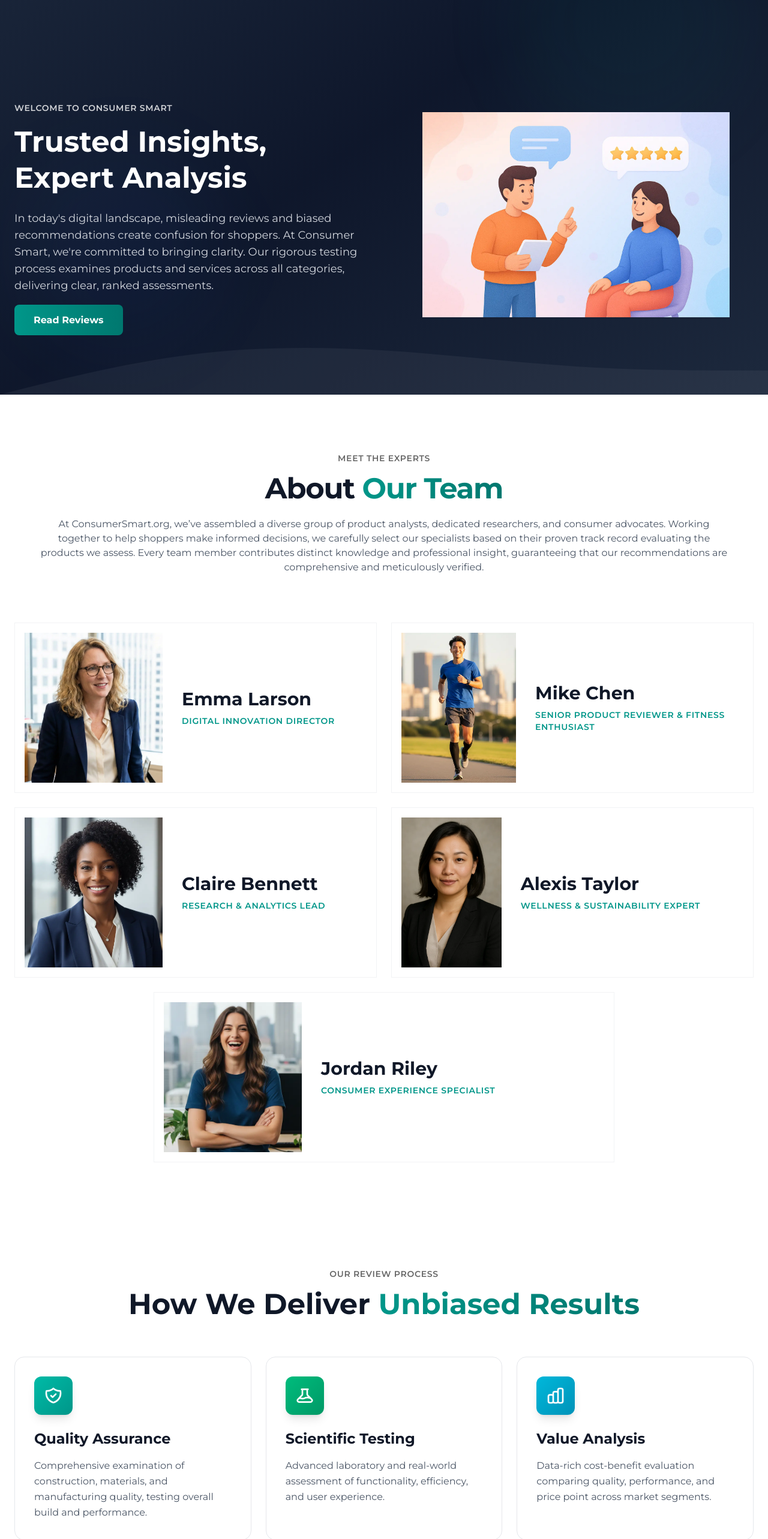
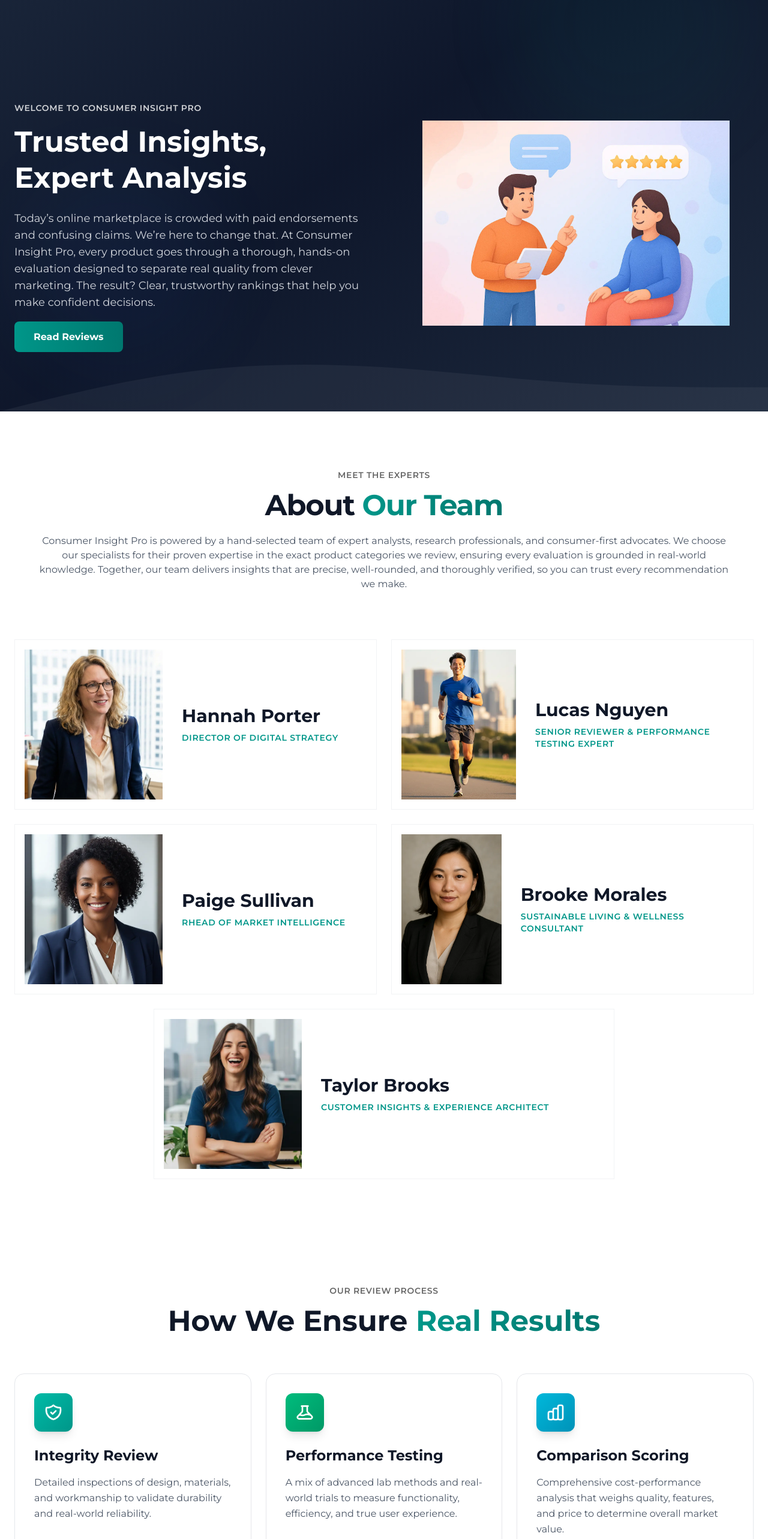
Before and after one commit to davidwrightsman/ConsumerInsightPro, a Next.js app: page / in a window 1280 px wide. Shown: the part 234-2800 px from the top of the page at 60% size. Built offline with nearby package versions, Linux system fonts and the light colour scheme.

Commit message:
Update homepage components: HeroSection, ReviewProcess, TeamSection

```diff
--- a/components/HeroSection.tsx
+++ b/components/HeroSection.tsx
@@ -21,17 +21,13 @@ const HeroSection = () => {
                     <div className="space-y-8">
                         <div>
                             <p className="text-white/80 font-semibold text-sm uppercase tracking-wider mb-4">
-                                Welcome to Consumer Smart
+                                Welcome to Consumer Insight Pro
                             </p>
                             <h1 className="text-3xl sm:text-4xl lg:text-5xl font-bold text-white leading-tight mb-6">
                                 Trusted Insights, Expert Analysis
                             </h1>
                             <p className="text-gray-300 text-base sm:text-lg max-w-2xl mb-4">
-                                In today&apos;s digital landscape, misleading reviews and biased
-                                recommendations create confusion for shoppers. At Consumer Smart,
-                                we&apos;re committed to bringing clarity. Our rigorous testing process
-                                examines products and services across all categories, delivering
-                                clear, ranked assessments.
+                                Today’s online marketplace is crowded with paid endorsements and confusing claims. We’re here to change that. At Consumer Insight Pro, every product goes through a thorough, hands-on evaluation designed to separate real quality from clever marketing. The result? Clear, trustworthy rankings that help you make confident decisions.
                             </p>
                         </div>
 
--- a/components/ReviewProcess.tsx
+++ b/components/ReviewProcess.tsx
@@ -11,8 +11,8 @@ const ReviewProcess = () => {
                     </p>
 
                     <h2 className="text-3xl md:text-5xl font-bold text-gray-900 mb-6">
-                        How We Deliver{' '}
-                        <span className="bg-gradient-to-r from-teal-600 to-teal-700 bg-clip-text text-transparent">Unbiased Results</span>
+                        How We Ensure{' '}
+                        <span className="bg-gradient-to-r from-teal-600 to-teal-700 bg-clip-text text-transparent">Real Results</span>
                     </h2>
                 </div>
 
@@ -38,11 +38,10 @@ const ReviewProcess = () => {
                                 </svg>
                             </div>
                             <h3 className="text-2xl font-bold text-gray-900 mb-4">
-                                Quality Assurance
+                                Integrity Review
                             </h3>
                             <p className="text-gray-600 leading-relaxed">
-                                Comprehensive examination of construction, materials, and
-                                manufacturing quality, testing overall build and performance.
+                                Detailed inspections of design, materials, and workmanship to validate durability and real-world reliability.
                             </p>
                         </div>
                     </div>
@@ -67,11 +66,10 @@ const ReviewProcess = () => {
                                 </svg>
                             </div>
                             <h3 className="text-2xl font-bold text-gray-900 mb-4">
-                                Scientific Testing
+                                Performance Testing
                             </h3>
                             <p className="text-gray-600 leading-relaxed">
-                                Advanced laboratory and real-world assessment of functionality,
-                                efficiency, and user experience.
+                                A mix of advanced lab methods and real-world trials to measure functionality, efficiency, and true user experience.
                             </p>
                         </div>
                     </div>
@@ -96,11 +94,10 @@ const ReviewProcess = () => {
                                 </svg>
                             </div>
                             <h3 className="text-2xl font-bold text-gray-900 mb-4">
-                                Value Analysis
+                                Comparison Scoring
                             </h3>
                             <p className="text-gray-600 leading-relaxed">
-                                Data-rich cost-benefit evaluation comparing quality,
-                                performance, and price point across market segments.
+                                Comprehensive cost-performance analysis that weighs quality, features, and price to determine overall market value.
                             </p>
                         </div>
                     </div>
@@ -113,9 +110,7 @@ const ReviewProcess = () => {
                     </h3>
 
                     <p className="text-gray-700 max-w-2xl mx-auto text-center text-base mb-12">
-                        Our methodology follows a systematic, data-driven approach, where
-                        every product undergoes identical evaluation criteria to ensure
-                        objective comparisons.
+                        Our review process is built on consistency and data, ensuring every product is judged by the same strict standards for fair, objective comparison.
                     </p>
 
                     <div className="grid md:grid-cols-2 gap-8">
@@ -128,10 +123,10 @@ const ReviewProcess = () => {
                             </div>
                             <div>
                                 <h4 className="text-xl font-semibold text-gray-900">
-                                    Initial Research
+                                    Market Discovery
                                 </h4>
                                 <p className="text-gray-600 text-sm">
-                                    We analyze market trends and identify top contenders
+                                    We research industry trends and identify the strongest candidates to review.
                                 </p>
                             </div>
                         </div>
@@ -145,10 +140,10 @@ const ReviewProcess = () => {
                             </div>
                             <div>
                                 <h4 className="text-xl font-semibold text-gray-900">
-                                    Independent Purchase
+                                    Anonymous Purchasing
                                 </h4>
                                 <p className="text-gray-600 text-sm">
-                                    All products are bought anonymously through retail channels
+                                    All items are acquired discreetly through normal retail channels to avoid bias.
                                 </p>
                             </div>
                         </div>
@@ -162,11 +157,10 @@ const ReviewProcess = () => {
                             </div>
                             <div>
                                 <h4 className="text-xl font-semibold text-gray-900">
-                                    Real-World Testing
+                                    Hands-On Testing
                                 </h4>
                                 <p className="text-gray-600 text-sm">
-                                    Each item undergoes extensive practical usage by our
-                                    specialists
+                                    Our team puts each product through extensive everyday use to assess real-world performance.
                                 </p>
                             </div>
                         </div>
@@ -180,10 +174,10 @@ const ReviewProcess = () => {
                             </div>
                             <div>
                                 <h4 className="text-xl font-semibold text-gray-900">
-                                    Technical Assessment
+                                    Technical Breakdown
                                 </h4>
                                 <p className="text-gray-600 text-sm">
-                                    Our experts conduct detailed performance and feature analysis
+                                    Specialists perform in-depth evaluations of features, capabilities, and measurable performance.
                                 </p>
                             </div>
                         </div>
@@ -197,11 +191,10 @@ const ReviewProcess = () => {
                             </div>
                             <div>
                                 <h4 className="text-xl font-semibold text-gray-900">
-                                    Consumer Insights
+                                    User Perspective
                                 </h4>
                                 <p className="text-gray-600 text-sm">
-                                    We incorporate verified user experiences and long-term
-                                    reliability data
+                                    Verified customer feedback and long-term reliability reports are factored into our findings.
                                 </p>
                             </div>
                         </div>
@@ -215,10 +208,10 @@ const ReviewProcess = () => {
                             </div>
                             <div>
                                 <h4 className="text-xl font-semibold text-gray-900">
-                                    Performance Rating
+                                    Scoring System
                                 </h4>
                                 <p className="text-gray-600 text-sm">
-                                    Products receive standardized scores across key metrics
+                                    Every product is assigned standardized ratings across the most important performance categories.
                                 </p>
                             </div>
                         </div>
@@ -232,10 +225,10 @@ const ReviewProcess = () => {
                             </div>
                             <div>
                                 <h4 className="text-xl font-semibold text-gray-900">
-                                    Continuous Monitoring
+                                    Ongoing Review
                                 </h4>
                                 <p className="text-gray-600 text-sm">
-                                    We track product updates and market developments regularly
+                                    We continually monitor updates, revisions, and market changes to keep our assessments current.
                                 </p>
                             </div>
                         </div>
@@ -243,9 +236,7 @@ const ReviewProcess = () => {
 
                     <div className="mt-10 pt-8 border-t border-gray-200">
                         <p className="text-center text-gray-700 text-base leading-relaxed max-w-[800px] mx-auto">
-                            Through this comprehensive evaluation system, we provide you with
-                            evidence-based recommendations that empower smarter purchasing
-                            decisions.
+                            This rigorous process allows us to deliver fact-based recommendations that help you make confident, well-informed buying decisions.
                         </p>
                     </div>
                 </div>
--- a/components/TeamSection.tsx
+++ b/components/TeamSection.tsx
@@ -3,28 +3,28 @@
 const TeamSection = () => {
     const teamMembers = [
         {
-            name: "Emma Larson",
-            role: "Digital Innovation Director",
+            name: "Hannah Porter",
+            role: "Director of Digital Strategy",
             image: "/assets/expert-1.webp",
         },
         {
-            name: "Mike Chen",
-            role: "Senior Product Reviewer & Fitness Enthusiast",
+            name: "Lucas Nguyen",
+            role: "Senior Reviewer & Performance Testing Expert",
             image: "/assets/expert-2.webp",
         },
         {
-            name: "Claire Bennett",
-            role: "Research & Analytics Lead",
+            name: "Paige Sullivan",
+            role: "RHead of Market Intelligence",
             image: "/assets/expert-3.webp",
         },
         {
-            name: "Alexis Taylor",
-            role: "Wellness & Sustainability Expert",
+            name: "Brooke Morales",
+            role: "Sustainable Living & Wellness Consultant",
             image: "/assets/expert-4.webp",
         },
         {
-            name: "Jordan Riley",
-            role: "Consumer Experience Specialist",
+            name: "Taylor Brooks",
+            role: "Customer Insights & Experience Architect",
             image: "/assets/expert-5.webp",
         }
     ];
@@ -46,7 +46,7 @@ const TeamSection = () => {
                     </h2>
 
                     <p className="text-gray-600 max-w-6xl mx-auto text-base">
-                        At ConsumerSmart.org, we’ve assembled a diverse group of product analysts, dedicated researchers, and consumer advocates. Working together to help shoppers make informed decisions, we carefully select our specialists based on their proven track record evaluating the products we assess. Every team member contributes distinct knowledge and professional insight, guaranteeing that our recommendations are comprehensive and meticulously verified.
+                        Consumer Insight Pro is powered by a hand-selected team of expert analysts, research professionals, and consumer-first advocates. We choose our specialists for their proven expertise in the exact product categories we review, ensuring every evaluation is grounded in real-world knowledge. Together, our team delivers insights that are precise, well-rounded, and thoroughly verified, so you can trust every recommendation we make.
                     </p>
                 </div>
 
```
